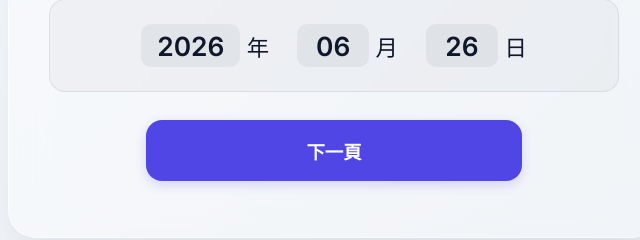
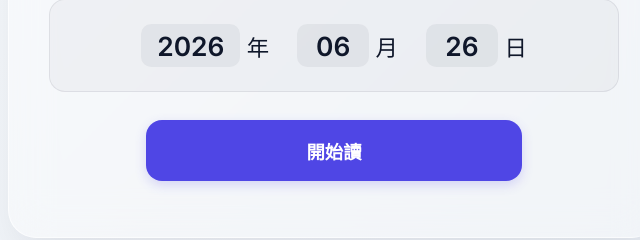
Before and after one commit to lukeRosen/odb_clean, a plain HTML site: page index.html in a window 1280 px wide. Shown: the part 336-576 px from the top of the page, 306-946 px from the left. Drawn offline with Linux system fonts and the light colour scheme.

Commit message:
Change button text from '下一頁' to '開始讀'

```diff
--- a/index.html
+++ b/index.html
@@ -36,7 +36,7 @@
           <input type="date" id="nativeDateInput" class="invisible-native-picker" required>
         </div>
 
-        <button type="submit" class="submit-btn">下一頁</button>
+        <button type="submit" class="submit-btn">開始讀</button>
       </form>
     </div>
   </main>
```
